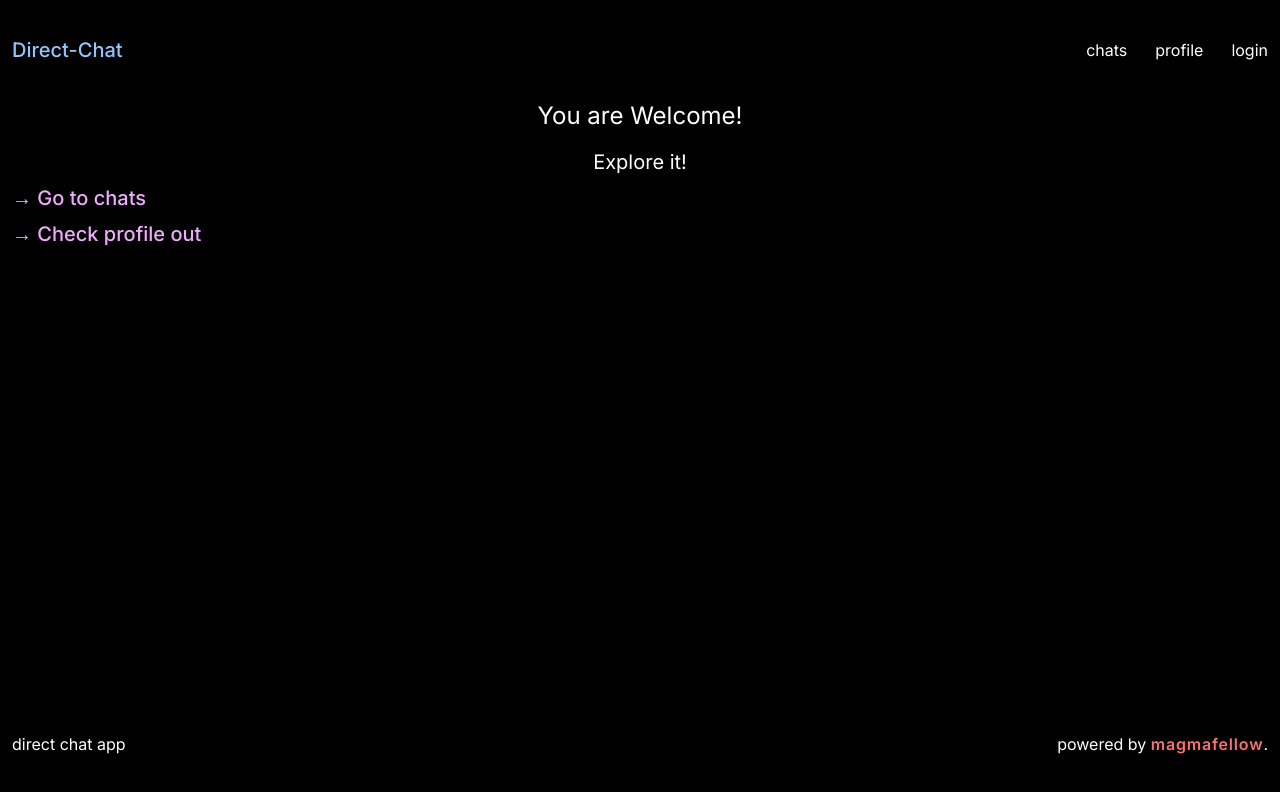
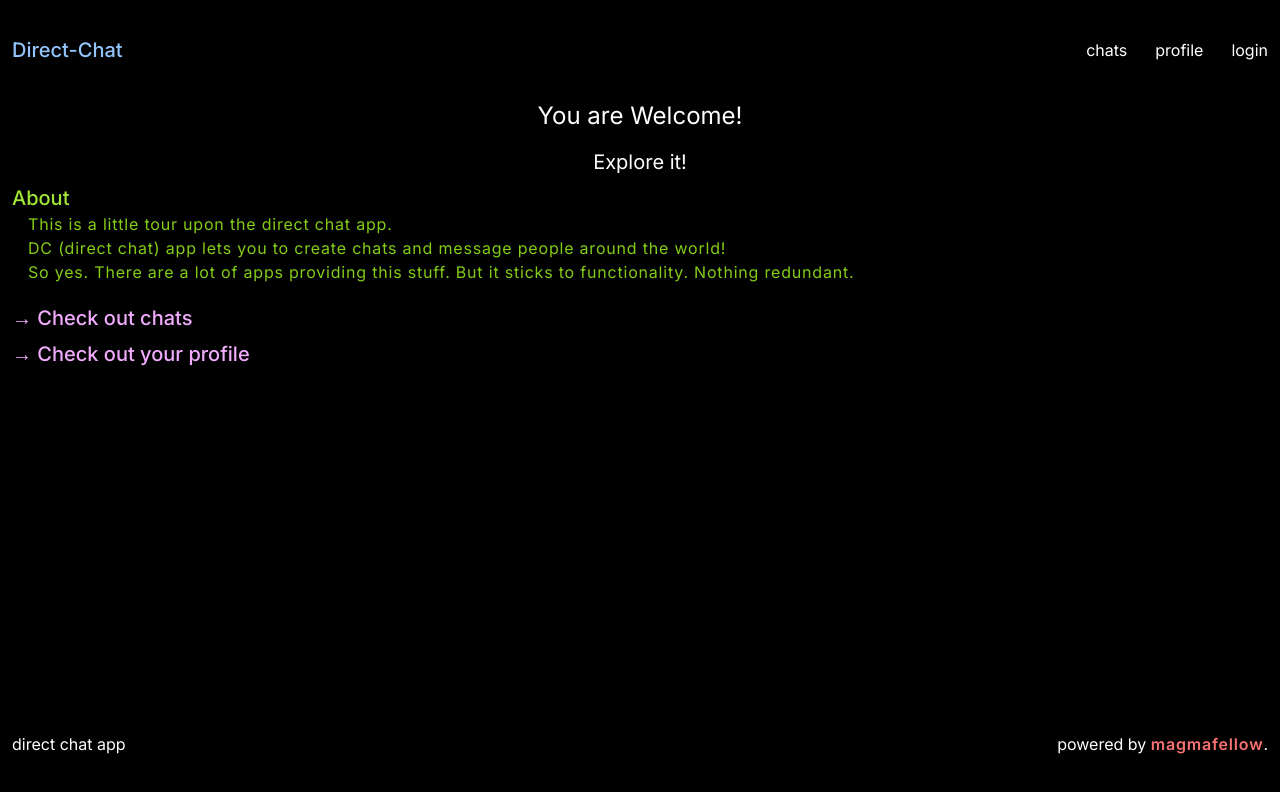
Before and after one commit to magmafellow/direct-chat, a Next.js app: page / in a window 1280 px wide. Shown: the top 792 px of the page. Built offline with nearby package versions, Linux system fonts and the light colour scheme.

Commit message:
added an about section on / (root) path

```diff
--- a/app/page.tsx
+++ b/app/page.tsx
@@ -9,12 +9,21 @@ export default function Page() {
       <main className="flex-grow">
         <h3 className="text-2xl text-center mb-4">You are Welcome!</h3>
         <p className="text-xl text-center mb-2">Explore it!</p>
+
+        <div className="mb-5 px-3">
+          <h4 className="text-xl font-medium text-lime-400">About</h4>
+          <p className="tracking-wider mb-4 text-lime-500 pl-4">This is a little tour upon the <span>direct chat</span> app.<br />
+            DC (direct chat) app lets you to create chats and message people around the world!<br />
+            So yes. There are a lot of apps providing this stuff. But it sticks to functionality. Nothing redundant.
+          </p>
+        </div>
+
         <div className="mb-2 px-3 font-medium ">
           <Link
             className="text-xl text-fuchsia-300 hover:text-fuchsia-500 transition"
             href="/chats"
           >
-            → Go to chats
+            → Check out chats
           </Link>
         </div>
         <div className="px-3 font-medium ">
@@ -22,7 +31,7 @@ export default function Page() {
             className="text-xl text-fuchsia-300 hover:text-fuchsia-500 transition"
             href="/profile"
           >
-            → Check profile out
+            → Check out your profile
           </Link>
         </div>
       </main>
--- a/package.json
+++ b/package.json
@@ -15,13 +15,13 @@
     "react-dom": "^18"
   },
   "devDependencies": {
-    "@types/node": "^20",
-    "@types/react": "^18",
+    "@types/node": "20.12.7",
+    "@types/react": "18.3.0",
     "@types/react-dom": "^18",
     "eslint": "^8",
     "eslint-config-next": "14.2.3",
     "postcss": "^8",
     "tailwindcss": "^3.4.1",
-    "typescript": "^5"
+    "typescript": "5.4.5"
   }
 }
```
Also changed, not shown: 1 other file (tests, documents, lock files or other folders).
